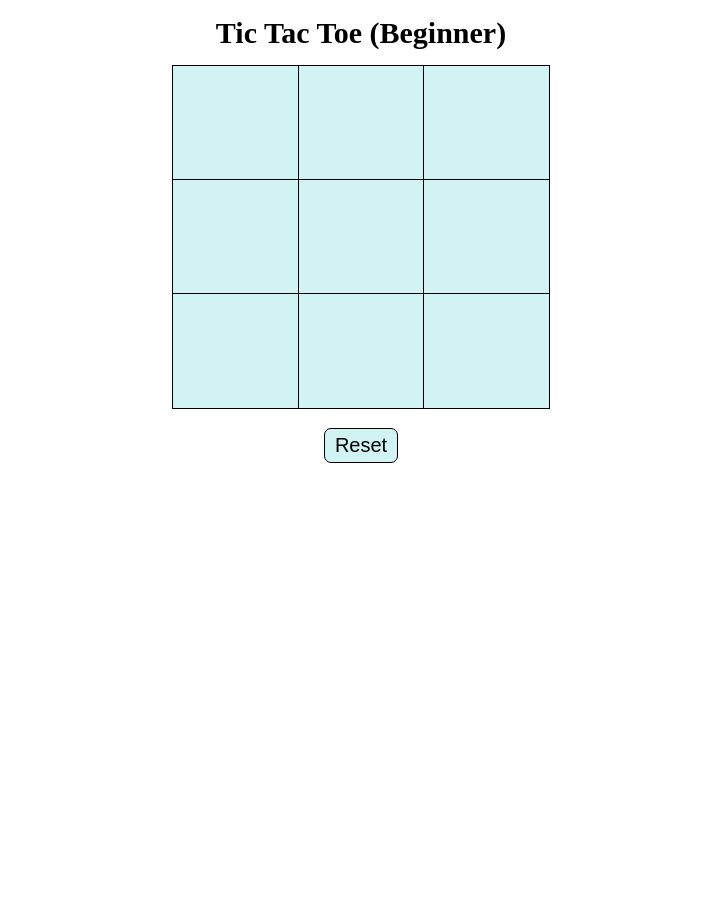
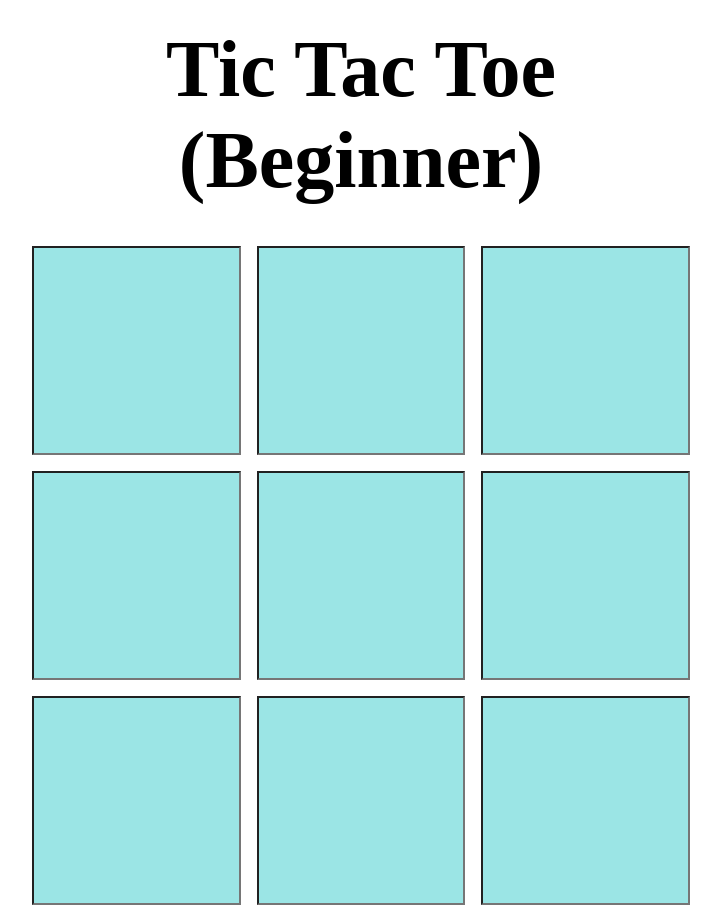
Before and after one commit to DharmikPansuriya/Tic-Tac-Toe.github.io, a plain HTML site: page tictactoe.html in a window 1280 px wide. Shown: the top 916 px of the page, without its empty margins (279-1000 px from the left). Before the commit the page ends 800 px from the top, so only its background shows below. Drawn offline with Linux system fonts and the light colour scheme.

Commit message:
Added Input tags inside td tags to improve UI and Removed unnecessary CSS

```diff
--- a/tictactoe.css
+++ b/tictactoe.css
@@ -3,51 +3,56 @@ table {
   margin-right: auto;
 }
 
-#caption {
-    margin-top: 0.2cm;
-    margin-bottom: 0.4cm;
-    font-size: 30px;
+.font {
+  margin-top: 0.2em;
+  margin-bottom: 0.4em;
+  font-size: 5rem;
   font-weight: bold;
 }
-.box{
-    background-color: rgb(209, 243, 243);
+
+.box {
+  background-color: rgb(155, 229, 229);
 }
-.box:hover{
-    background-color: rgb(114, 230, 230);
+.box:hover {
+  background-color: rgb(134, 196, 221);
+}
+table,
+th,
+td,
+input {
+  border-collapse: collapse;
+  font-size: 30px;
+  text-align: center;
+  padding: 0.5rem;
 }
 
-table,
-th,
-td {
-    border: 1px solid black;
-    border-collapse: collapse;
+#one,
+#two,
+#three,
+#four,
+#five,
+#six,
+#seven,
+#eight,
+#nine {
+  font-size: 5rem;
+  width: 5cm;
+  height: 5cm;
+}
+#button {
   text-align: center;
-    width: 10cm;
-    height: 3cm;
-    font-size: 1cm;
-    padding: 0px;
+  margin-top: 0.5em;
 }
-
-#print {
-    text-align: center;
-    font-size: 25px;
-}
-#button{
-    justify-content: center;
-    text-align: center;
-    margin-top: 0.5cm;
-}
-#reset{
+#reset {
   background-color: rgb(209, 243, 243);
   color: rgb(0, 0, 0);
   border-collapse: collapse;
-    border: 1.5px solid rgb(0, 0, 0);
-    font-size: 20px;
-    padding: 5px 10px 5px 10px;
+  border: 1px solid rgb(0, 0, 0);
+  font-size: 3rem;
+  margin: 0.5em 0 0 0;
+  padding: 10px;
   border-radius: 7px;
 }
-#reset:hover{
-
+#reset:hover {
   background-color: rgb(114, 230, 230);
-    color: rgb(0, 0, 0);
 }
--- a/tictactoe.html
+++ b/tictactoe.html
@@ -2,39 +2,59 @@
 <html lang="en">
 
 <head>
-    <link rel="stylesheet" href="tictactoe.css" type="text/css">
+    <link rel="stylesheet" href="tictactoe.css" type="text/css" />
     <script src="tictactoe.js"></script>
-    <meta charset="UTF-8">
-    <meta http-equiv="X-UA-Compatible" content="IE=edge">
-    <meta name="viewport" content="width=device-width, initial-scale=1.0">
+    <meta charset="UTF-8" />
+    <meta http-equiv="X-UA-Compatible" content="IE=edge" />
+    <meta name="viewport" content="width=device-width, initial-scale=1.0" />
     <title>Tic Tac Toe</title>
 </head>
 
 <body>
-
     <table>
-        <caption id="caption">Tic Tac Toe (Beginner) </caption>
+        <caption class="font">
+            Tic Tac Toe (Beginner)
+        </caption>
         <tr>
-            <td id="one" class="box" onclick="f(); decision();"></td>
-            <td id="two" class="box" onclick="f(); decision();"></td>
-            <td id="three" class="box" onclick="f(); decision();"></td>
+            <td>
+                <input type="text" id="one" class="box" onclick="f(); decision();" />
+            </td>
+            <td>
+                <input type="text" id="two" class="box" onclick="f(); decision();" />
+            </td>
+            <td>
+                <input type="text" id="three" class="box" onclick="f(); decision();" />
+            </td>
         </tr>
         <tr>
-            <td id="four" class="box" onclick="f(); decision();"></td>
-            <td id="five" class="box" onclick="f(); decision();"></td>
-            <td id="six" class="box" onclick="f(); decision();"></td>
+            <td>
+                <input type="text" id="four" class="box" onclick="f(); decision();" />
+            </td>
+            <td>
+                <input type="text" id="five" class="box" onclick="f(); decision();" />
+            </td>
+            <td>
+                <input type="text" id="six" class="box" onclick="f(); decision();" />
+            </td>
         </tr>
         <tr>
-            <td id="seven" class="box" onclick="f(); decision();"></td>
-            <td id="eight" class="box" onclick="f(); decision();"></td>
-            <td id="nine" class="box" onclick="f(); decision();"></td>
+            <td>
+                <input type="text" id="seven" class="box" onclick="f(); decision();" />
+            </td>
+            <td>
+                <input type="text" id="eight" class="box" onclick="f(); decision();" />
+            </td>
+            <td>
+                <input type="text" id="nine" class="box" onclick="f(); decision();" />
+            </td>
         </tr>
     </table>
+    <p id="result"></p>
     <div id="button">
-        <button type="reset" name="Reset" id="reset" onclick="reset()">Reset</button>
+        <button type="reset" class="font" name="Reset" id="reset" onclick="reset()">
+            Reset
+        </button>
     </div>
-
-
 </body>
 
 </html>
```
Lines whose indentation alone changed are shown as unchanged.
